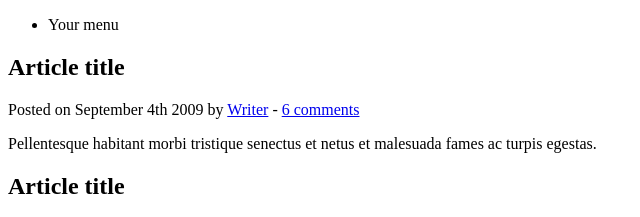
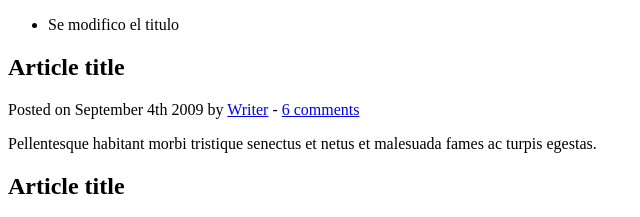
Before and after one commit to github6742/demo-repo2, a plain HTML site: page index.html in a window 1280 px wide. Shown: the top 217 px of the page, 0-640 px from the left. Drawn offline with Linux system fonts and the light colour scheme.

Commit message:
Se modifico el titulo

```diff
--- a/index.html
+++ b/index.html
@@ -4,7 +4,7 @@
 
 <head>
 	<meta http-equiv="Content-Type" content="text/html; charset=UTF-8" />
-	<title>Your Website</title>
+	<title>Mitocode</title>
 </head>
 
 <body>
@@ -12,7 +12,7 @@
 	<header>
 		<nav>
 			<ul>
-				<li>Your menu</li>
+				<li>Se modifico el titulo</li>
 			</ul>
 		</nav>
 	</header>
```
